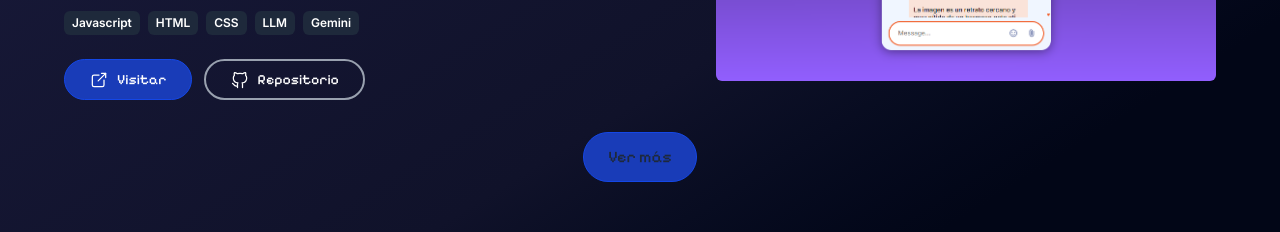
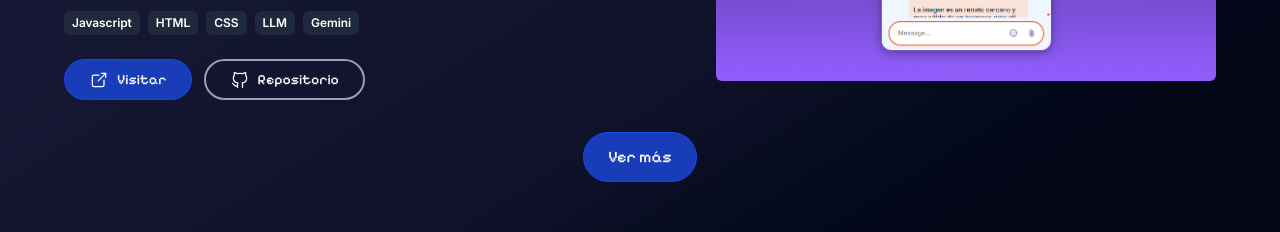
Before and after one commit to FedeCodeLab/portfolio, a Next.js app: page / in a window 1280 px wide. Shown: the part 3500-3732 px from the top of the page. Built offline with nearby package versions, Linux system fonts and the light colour scheme.

Commit message:
cambio de color en el texto de un botón

```diff
--- a/_components/portfolio/index.tsx
+++ b/_components/portfolio/index.tsx
@@ -202,10 +202,7 @@ export const Portfolio = () => {
       </div>
 
       {visibleCount < projects.length && (
-        <Button
-          className="text-white dark:text-[#1e293b]"
-          onClick={handleLoadMore}
-        >
+        <Button className="text-white" onClick={handleLoadMore}>
           Ver más
         </Button>
       )}
```
